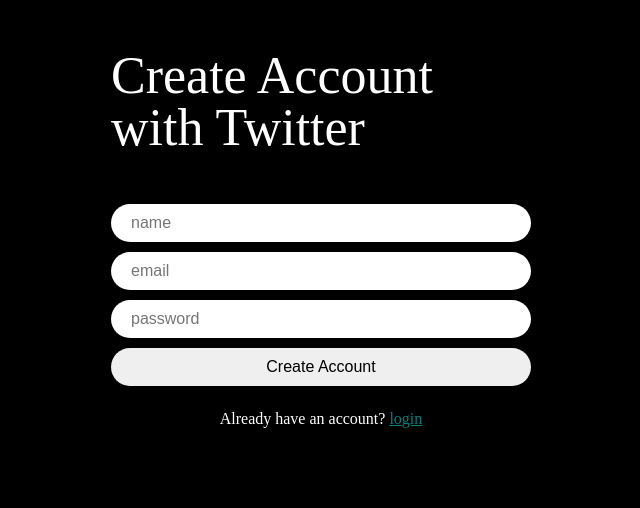
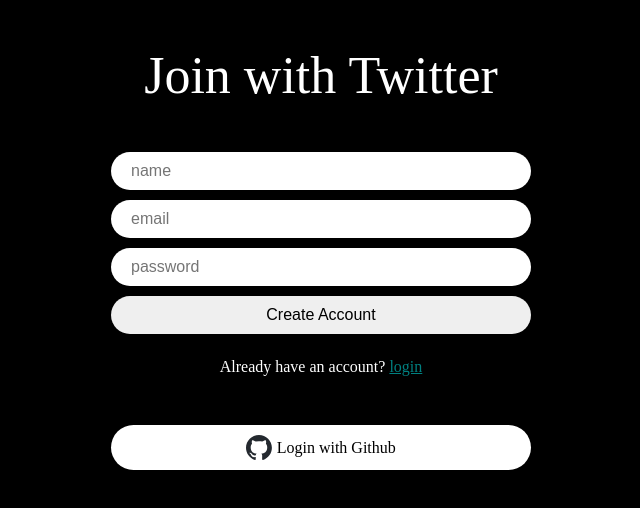
Before and after one commit to milliekang/twitter-clone, a React (Vite) app: page /account in a window 1280 px wide. Shown: the top 508 px of the page, without its empty margins (319-959 px from the left). Built offline with nearby package versions, Linux system fonts and the light colour scheme; the HTML template or start-up script is replaced by a standard one.

Commit message:
github authentication

```diff
--- /dev/null
+++ b/src/components/github_button.tsx
@@ -0,0 +1,41 @@
+import { GithubAuthProvider, signInWithPopup, signInWithRedirect } from "firebase/auth";
+import styled from "styled-components"
+import { auth } from "../routes/firebase";
+import { useNavigate } from "react-router-dom";
+
+const Button = styled.span`
+margin-top: 50px;
+background-color: white;
+font-weight: 400;
+padding: 10px 20px;
+border-radius: 50px;
+border: 0;
+display: flex;
+gap: 5px;
+align-items: center;
+justify-content: center;
+width: 100%;
+color: black;
+`;
+
+const Logo = styled.img`
+height: 25px;
+`;
+
+
+export default function GithubButton(){
+  const navigate = useNavigate();
+  const onClick = async () => {
+    try {
+      const provider = new GithubAuthProvider();
+      await signInWithPopup(auth, provider);
+      navigate("/")
+    } catch (error) {
+      console.log(error)
+    }
+  };
+  return (<Button onClick={onClick}>
+    <Logo src="/github-logo.svg" />
+    Login with Github
+  </Button>)
+}
--- a/src/routes/create-account.tsx
+++ b/src/routes/create-account.tsx
@@ -4,6 +4,7 @@
 import { Link, useNavigate } from "react-router-dom";
 import { FirebaseError } from "firebase/app";
 import { Error, Form, Input, Switcher, Title, Wrapper } from "../components/auth-component";
+import GithubButton from "../components/github_button";
 
 
 
@@ -54,7 +55,7 @@
   }
 
   return <Wrapper>
-    <Title>Create Account with Twitter</Title>
+    <Title>Join with Twitter</Title>
     <Form onSubmit={onSubmit}>
       <Input onChange={onChange} name="name" placeholder="name" value={name} type="text" required />
       <Input onChange={onChange} name="email" placeholder="email" value={email} type="email" required/>
@@ -63,5 +64,6 @@
     </Form>
     {error !== "" ? <Error>{error}</Error>:''}
     <Switcher>Already have an account? <Link to="/login">login</Link></Switcher>
+    <GithubButton />
   </Wrapper>
 }
--- a/src/routes/login.tsx
+++ b/src/routes/login.tsx
@@ -4,6 +4,7 @@
 import { Link, Navigate, useNavigate } from "react-router-dom";
 import { FirebaseError } from "firebase/app";
 import { Error, Input, Switcher, Title, Wrapper, Form } from "../components/auth-component";
+import GithubButton from "../components/github_button";
 
 
 export default function CreateAccount(){
@@ -48,5 +49,6 @@
     </Form>
     {error !== "" ? <Error>{error}</Error>:''}
     <Switcher>Don't have an account? <Link to="/account">create account</Link></Switcher>
+    <GithubButton />
   </Wrapper>
 }
```
Also changed, not shown: public/github-logo.svg (added).
